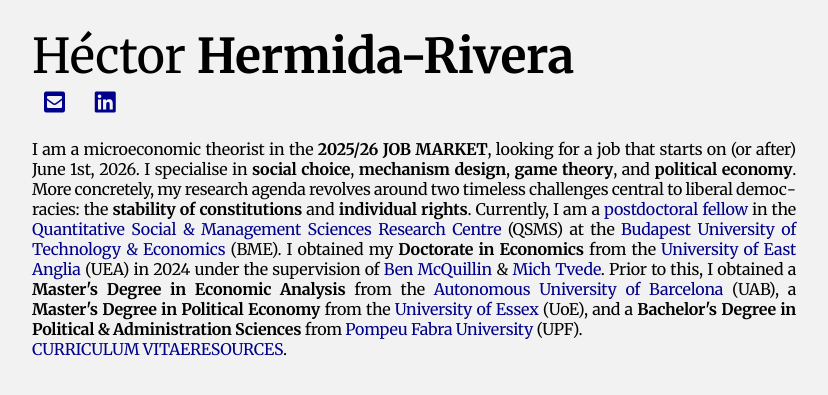
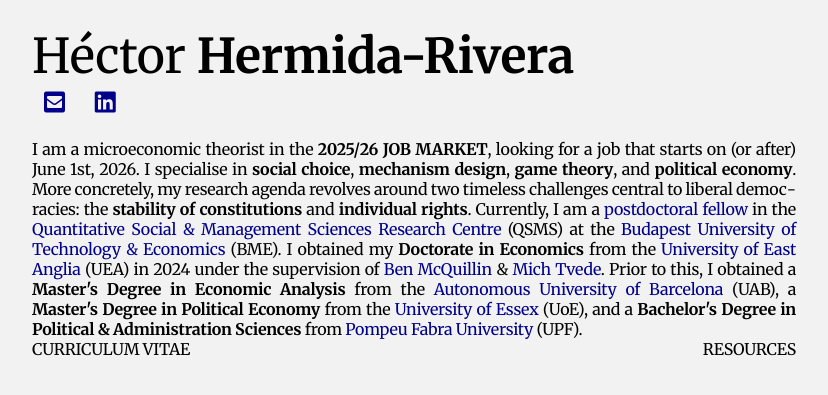
Before and after one commit to HectorHermidaRivera/hectorhermidarivera.github.io, a Jekyll site: the page built from index.md, in a window 1280 px wide. Shown: the top 395 px of the page, without its empty margins (284-1112 px from the left). Built offline with Jekyll 4.4.1, drawn with Linux system fonts in a browser that asks for light colours; a style sheet for code colours, icons or effects is not loaded.

Commit message:
Update index.md

```diff
--- a/index.md
+++ b/index.md
@@ -60,6 +60,8 @@ title: Home
 <div class="two-column">
   <div class="label"></div>
   <div class="value">
-    <a href="/cv/" style="text-align:left;">CURRICULUM VITAE</a><a href="/resources/" style="text-align:right;">RESOURCES</a>.
+  <div style="display: flex; justify-content: space-between;">
+    <span href="/cv/" style="text-align:left;">CURRICULUM VITAE</span><span href="/resources/" style="text-align:right;">RESOURCES</span>
+  </div>
   </div>
 </div>
```
